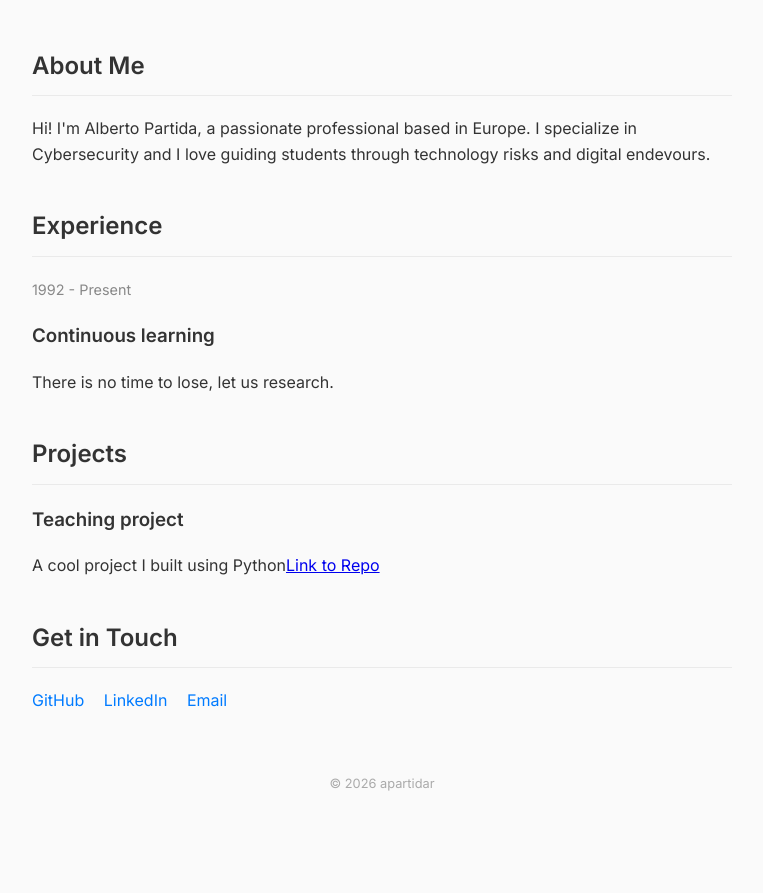
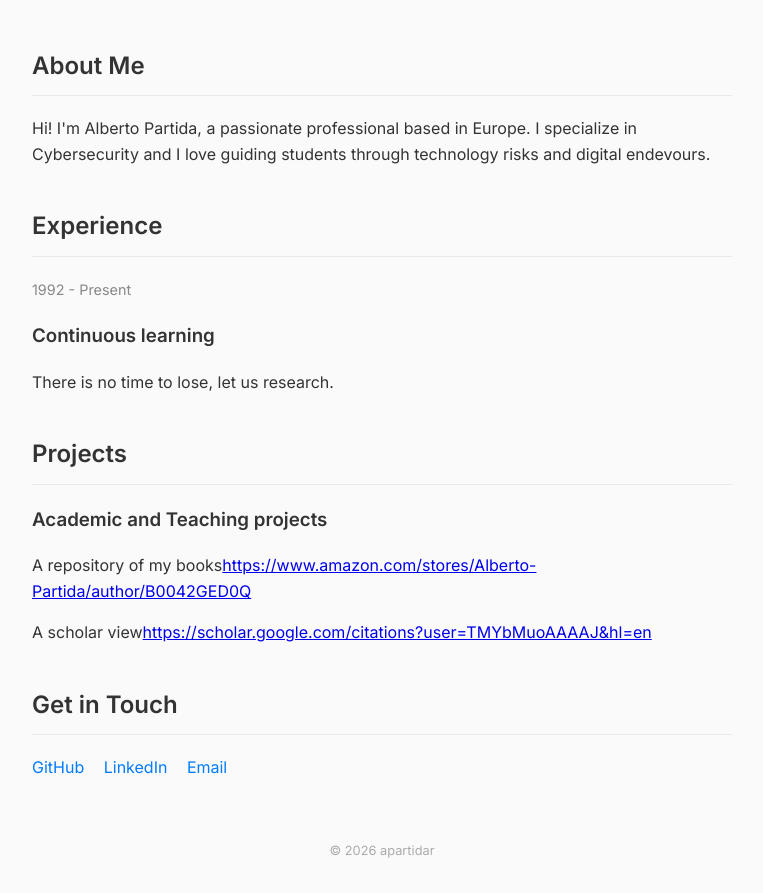
Before and after one commit to apartidar/apartidar.github.io, a plain HTML site: page index.html in a window 1280 px wide. Shown: the part 197-1090 px from the top of the page, without its empty margins (258-1021 px from the left). Drawn offline with Linux system fonts and the light colour scheme.

Commit message:
Update index.html

```diff
--- a/index.html
+++ b/index.html
@@ -31,8 +31,9 @@
         <section id="projects">
             <h2>Projects</h2>
             <div class="item">
-                <h3>Teaching project</h3>
-                <p>A cool project I built using Python<a href="#">Link to Repo</a></p>
+                <h3>Academic and Teaching projects</h3>
+                <p>A repository of my books<a href="#">https://www.amazon.com/stores/Alberto-Partida/author/B0042GED0Q</a></p>
+                <p>A scholar view<a href="#">https://scholar.google.com/citations?user=TMYbMuoAAAAJ&hl=en</a></p>
             </div>
         </section>
 
```
